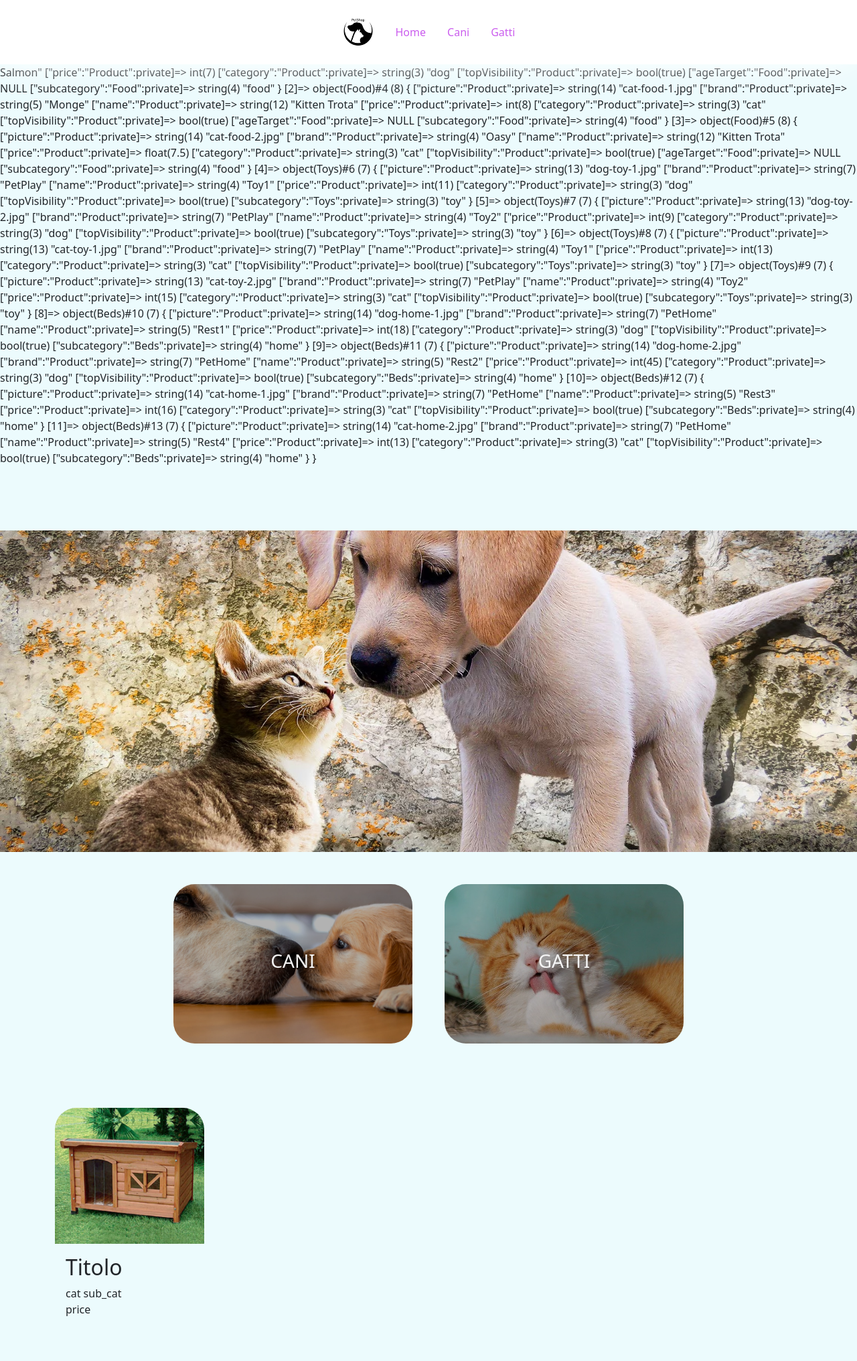
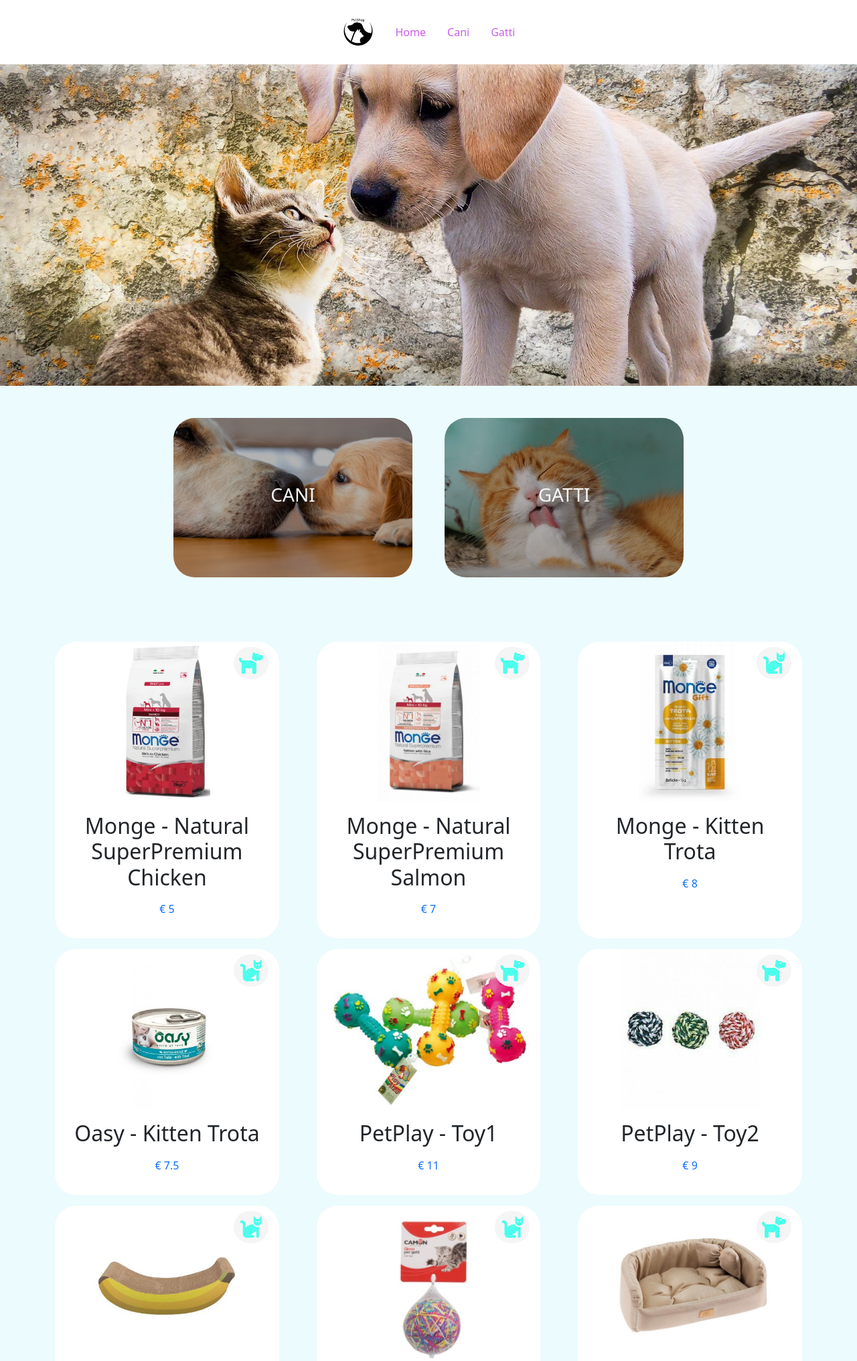
Before and after one commit to mcspe/php-oop-2, a PHP site: page / in a window 1280 px wide. Shown: the top 2032 px of the page at 67% size. Before the commit the page ends 1965 px from the top, so only its background shows below. Run offline with PHP 8.4, Linux system fonts and the light colour scheme; some libraries are stand-ins or nearby versions.

Commit message:
[add] products on homepage

```diff
--- a/css/style.css
+++ b/css/style.css
@@ -72,8 +72,34 @@ main {
 
 .ms-product-card {
   cursor: pointer;
-  max-width: 20%;
+  width: 30%;
   border-radius: 2rem;
   overflow: hidden;
-  /* position: relative; */
+  background: white;
+  position: relative;
 }
+
+.ms-product-card img {
+  width: 100%;
+  max-height: 15rem;
+  object-fit: contain;
+  object-position: center;
+}
+
+.ms-product-card .category {
+  position: absolute;
+  top: .5rem;
+  right: 1rem;
+  display: inline-block;
+  background: whitesmoke;
+  border-radius: 1.5rem;
+  text-transform: uppercase;
+  font-size: 2rem;
+}
+
+.ms-product-card .subCategory {
+  position: absolute;
+  bottom: 2rem;
+  right: 1rem;
+  display: inline-block;
+}
--- a/index.php
+++ b/index.php
@@ -1,6 +1,6 @@
 <?php
   require_once __DIR__ . '/DB/DB.php';
-  var_dump($topVisibilityProduct);
+  // var_dump($topVisibilityProduct);
 
 ?>
 
@@ -11,7 +11,7 @@
   <meta http-equiv="X-UA-Compatible" content="IE=edge">
   <meta name="viewport" content="width=device-width, initial-scale=1.0">
   <!-- FAVICON -->
-  <link rel="shortcut icon" href="/img/favicon.ico" type="image/x-icon">
+  <link rel="shortcut icon" href="img/favicon.ico" type="image/x-icon">
   <!-- BOOTSTRAP -->
   <link rel='stylesheet' href='https://cdnjs.cloudflare.com/ajax/libs/bootstrap/5.2.3/css/bootstrap.min.css' integrity='sha512-SbiR/eusphKoMVVXysTKG/7VseWii+Y3FdHrt0EpKgpToZeemhqHeZeLWLhJutz/2ut2Vw1uQEj2MbRF+TVBUA==' crossorigin='anonymous'/>
   <!-- FONTAWESOME -->
@@ -96,22 +96,52 @@
           </div>
         </div>
       </div>
-      <div class="topVisibility my-5 d-flex justify-content-between gap-3">
-        <div class="ms-product-card">
-          <img src="img/dog-home-2.jpg" alt="" class="img-fluid">
-          <div class="ms-product-info p-3">
-            <h2>Titolo</h2>
-            <span>cat</span>
-            <span>sub_cat</span>
-            <p>price</p>
+      <div class="topVisibility my-5 d-flex justify-content-between gap-3 flex-wrap">
+        <?php foreach ($topVisibilityProduct as $product) : ?>
+          <div class="ms-product-card d-flex flex-column align-items-center">
+            <img src="<?php echo 'img/' . $product->getPicture() ?>" alt="<?php echo $product->getName() ?>">
+            <div class="ms-product-info p-3 text-center">
+              <h2><?php echo $product->getBrand() . ' - ' .  $product->getName() ?></h2>
+              <span class="category px-2">
+                <?php echo ($product->getCategory() === 'dog') ? '<i class="fa-solid fa-dog" style="color: #4bffec;"></i>' : '<i class="fa-solid fa-cat" style="color: #4bffec;"></i>' ?>
+              </span>
+              <p class="my-3 text-primary"><?php echo '€ ' .  $product->getPrice() ?></p>
+              <span class="subCategory">
+                <?php if($product->getSubcategory() === 'food') :?>
+                  <lord-icon
+                    src="https://cdn.lordicon.com/astwhuoq.json"
+                    trigger="hover"
+                    colors="primary:#cb5eee,secondary:#2516c7">
+                  </lord-icon>
+                <?php elseif ($product->getSubcategory() === 'toy') : ?>
+                  <lord-icon
+                  src="https://cdn.lordicon.com/kwnsphnf.json"
+                  trigger="hover"
+                  colors="primary:#cb5eee,secondary:#2516c7">
+                  </lord-icon>
+                <?php elseif ($product->getSubcategory() === 'home') : ?>
+                  <lord-icon
+                    src="https://cdn.lordicon.com/kxoxiwrf.json"
+                    trigger="hover"
+                    colors="primary:#cb5eee,secondary:#2516c7">
+                  </lord-icon>
+                <?php endif ?>
 
+              </span>
+
+            </div>
           </div>
-        </div>
+        <?php endforeach ?>
       </div>
     </div>
   </main>
-  <!-- <footer>
-    <a href="https://lordicon.com/">Icons by Lordicon.com</a>
-  </footer> -->
+  <footer>
+    <div class="container-fluid py-3 text-center">
+      <span>Credits</span>
+      <a href="https://github.com/mcspe">@mcspe</a>
+      <span> - </span>
+      <a href="https://lordicon.com/">Icons by Lordicon.com</a>
+    </div>
+  </footer>
 </body>
 </html>
```
Also changed, not shown: img/cat-food-1.jpg, img/cat-toy-2.jpg, img/dog-food-1.jpg, img/dog-home-1.jpg, img/dog-home-2.jpg.
